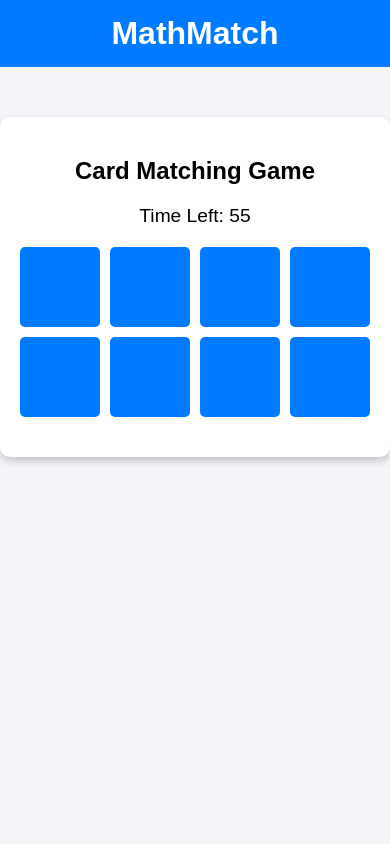
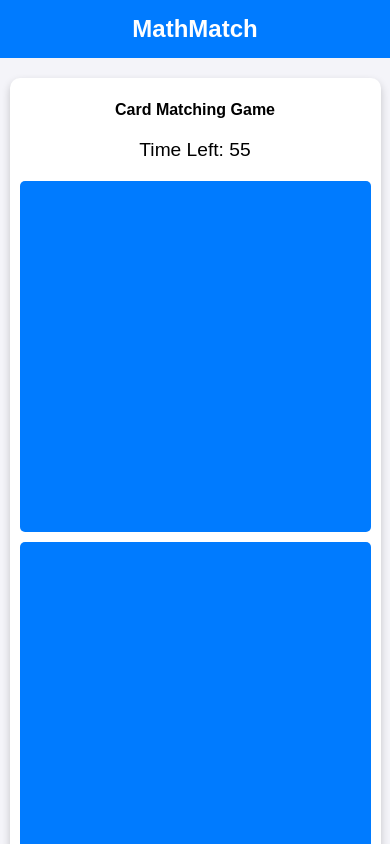
Before and after one commit to fawwazay11/MathMatch, a plain HTML site: page game.html in a window 390 px wide. Shown: the top 844 px of the page. Drawn offline with Linux system fonts and the light colour scheme.

Commit message:
Update styles.css

```diff
--- a/styles.css
+++ b/styles.css
@@ -19,20 +19,17 @@ header h1 {
 }
 
 .container {
-    max-width: 600px;
-    margin: 50px auto;
+    max-width: 90%;
+    margin: 20px auto;
     padding: 20px;
     background: #fff;
     box-shadow: 0 4px 8px rgba(0, 0, 0, 0.2);
     border-radius: 10px;
 }
 
-h1 {
+h1, h2 {
     margin-bottom: 20px;
-}
-
-h2 {
-    margin-bottom: 20px;
+    font-size: 1.5rem;
 }
 
 form {
@@ -62,6 +59,7 @@ input {
     background-color: #0056b3;
 }
 
+
 #game-board {
     display: grid;
     grid-template-columns: repeat(4, 1fr);
@@ -80,7 +78,7 @@ input {
     align-items: center;
     border-radius: 5px;
     cursor: pointer;
-    font-size: 1.5em;
+    font-size: 1.2em;
     user-select: none;
 }
 
@@ -94,3 +92,59 @@ input {
     font-size: 1.2em;
     margin-bottom: 20px;
 }
+
+
+@media (max-width: 768px) {
+    header h1 {
+        font-size: 1.8em;
+    }
+
+    .container {
+        padding: 15px;
+    }
+
+    h1, h2 {
+        font-size: 1.2rem;
+    }
+
+    #game-board {
+        grid-template-columns: repeat(2, 1fr);
+    }
+
+    .card {
+        font-size: 1em;
+    }
+
+    .button, button {
+        padding: 10px 15px;
+        font-size: 0.9em;
+    }
+}
+
+
+@media (max-width: 480px) {
+    header h1 {
+        font-size: 1.5em;
+    }
+
+    .container {
+        padding: 10px;
+    }
+
+    h1, h2 {
+        font-size: 1rem;
+    }
+
+    #game-board {
+        grid-template-columns: repeat(1, 1fr); /* Single column layout */
+    }
+
+    .card {
+        font-size: 0.9em;
+    }
+
+    .button, button {
+        font-size: 0.8em;
+        padding: 8px 12px;
+    }
+}
```
